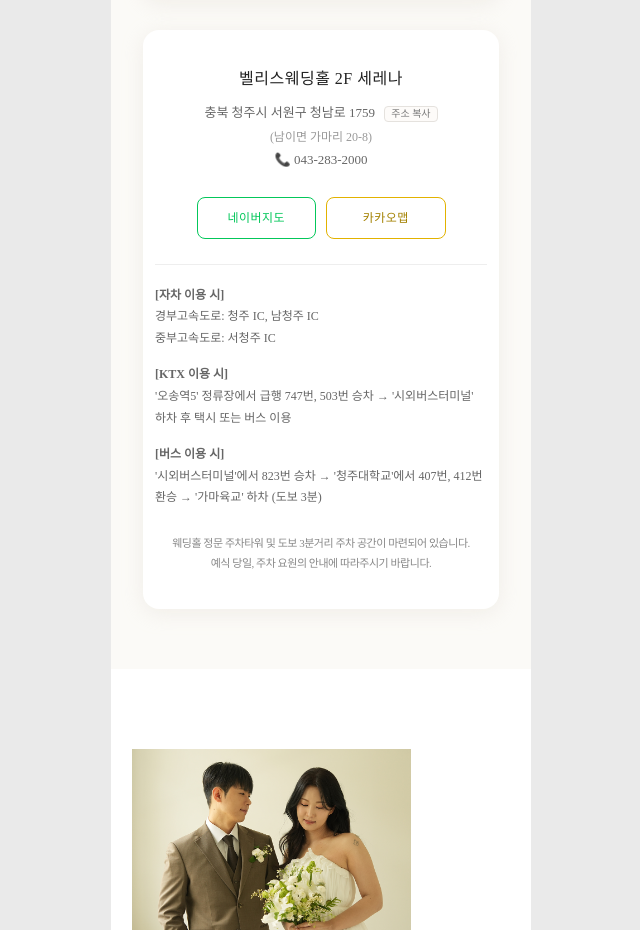
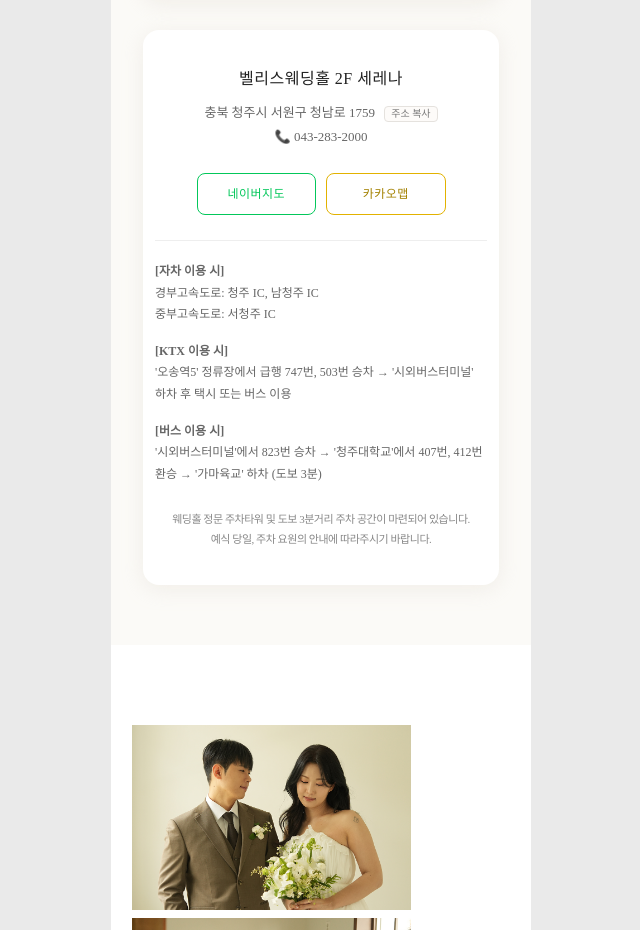
Before and after one commit to Jonghwa-Jinhee/Wedding-Invitation, a plain HTML site: page index.html in a window 1280 px wide. Shown: the part 2220-3150 px from the top of the page, without its empty margins (319-959 px from the left). Drawn offline with nearby package versions, Linux system fonts and the light colour scheme; a web font is replaced by a local one.

Commit message:
Update index.html

```diff
--- a/index.html
+++ b/index.html
@@ -162,8 +162,6 @@
 				<h3 class="hall-title">벨리스웨딩홀 2F 세레나</h3>
 				<p class="hall-address">
 					충북 청주시 서원구 청남로 1759 <span class="btn-copy-address" onclick="copyAccount('충북 청주시 서원구 청남로 1759', '주소가 복사되었습니다.')">주소 복사</span><br>
-					<span class="old-address">(남이면 가마리 20-8)</span>
-					<br>
 					<a href="tel:043-283-2000" style="color:#666; text-decoration:none;">📞 043-283-2000</a>
 				</p>
 
```
